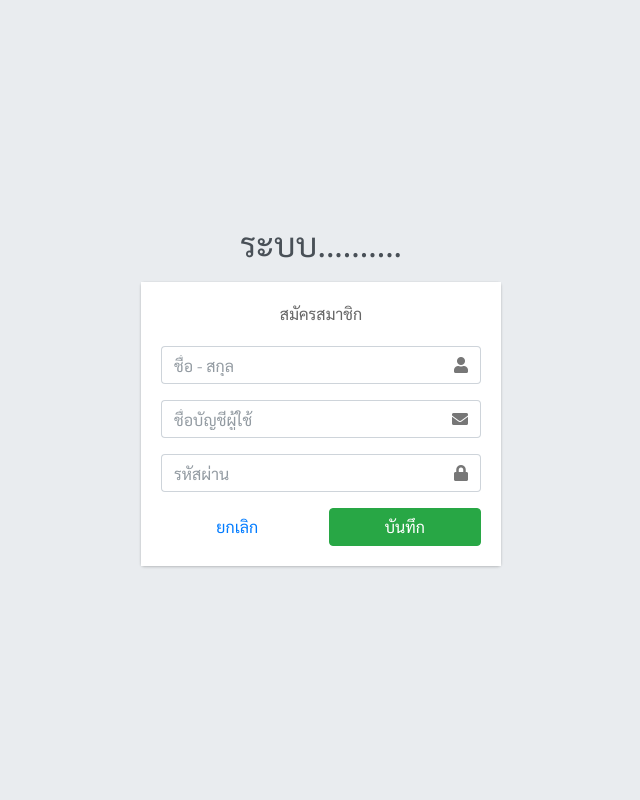
After one commit to ATRKHW/job, a PHP site: page /register.php in a window 1280 px wide. The commit adds this page. Shown: the whole page, without its empty margins (319-959 px from the left). Run offline with PHP 8.4, Linux system fonts and the light colour scheme; some libraries are stand-ins or nearby versions.

Commit message:
register

```diff
--- a/login.php
+++ b/login.php
@@ -54,7 +54,7 @@
                     </div>
                     <div class="row">
                         <div class="col-6">
-                            <button type="submit" class="btn btn-link btn-block">สมัครสมาชิก</button>
+                            <a href="register.php" class="btn btn-link btn-block">สมัครสมาชิก</a>
                         </div>
                         <!-- /.col -->
                         <div class="col-6">
--- /dev/null
+++ b/register.php
@@ -0,0 +1,88 @@
+<!DOCTYPE html>
+<html>
+
+<head>
+	<meta charset="utf-8">
+	<meta http-equiv="X-UA-Compatible" content="IE=edge">
+	<title>AdminLTE 3 | Registration Page</title>
+	<!-- Tell the browser to be responsive to screen width -->
+	<meta name="viewport" content="width=device-width, initial-scale=1">
+
+	<!-- Font Awesome -->
+	<link rel="stylesheet" href="plugins/fontawesome-free/css/all.min.css">
+	<!-- Ionicons -->
+	<link rel="stylesheet" href="https://code.ionicframework.com/ionicons/2.0.1/css/ionicons.min.css">
+	<!-- icheck bootstrap -->
+	<link rel="stylesheet" href="plugins/icheck-bootstrap/icheck-bootstrap.min.css">
+	<!-- Theme style -->
+	<link rel="stylesheet" href="dist/css/adminlte.min.css">
+	<!-- Google Font: Source Sans Pro -->
+	<link href="https://fonts.googleapis.com/css?family=Sarabun&display=swap" rel="stylesheet">
+	<style>
+		body {
+			font-family: 'Sarabun', sans-serif;
+		}
+	</style>
+</head>
+
+<body class="hold-transition register-page">
+	<div class="register-box">
+		<div class="register-logo">
+			<a href="#">ระบบ..........</a>
+		</div>
+
+		<div class="card">
+			<div class="card-body register-card-body">
+				<p class="login-box-msg">สมัครสมาชิก</p>
+
+				<form action="registering.php" method="post">
+					<div class="input-group mb-3">
+						<input type="text" class="form-control" placeholder="ชื่อ - สกุล" name="user_full_name">
+						<div class="input-group-append">
+							<div class="input-group-text">
+								<span class="fas fa-user"></span>
+							</div>
+						</div>
+					</div>
+					<div class="input-group mb-3">
+						<input type="text" class="form-control" placeholder="ชื่อบัญชีผู้ใช้" name="username">
+						<div class="input-group-append">
+							<div class="input-group-text">
+								<span class="fas fa-envelope"></span>
+							</div>
+						</div>
+					</div>
+					<div class="input-group mb-3">
+						<input type="text" class="form-control" placeholder="รหัสผ่าน" name="user_password">
+						<div class="input-group-append">
+							<div class="input-group-text">
+								<span class="fas fa-lock"></span>
+							</div>
+						</div>
+					</div>
+					<div class="row">
+						<div class="col-6">
+							<a href="login.php" class="btn btn-link btn-block">ยกเลิก</a>
+						</div>
+						<!-- /.col -->
+						<div class="col-6">
+							<button type="submit" class="btn btn-success btn-block">บันทึก</button>
+						</div>
+						<!-- /.col -->
+					</div>
+				</form>
+			</div>
+			<!-- /.form-box -->
+		</div><!-- /.card -->
+	</div>
+	<!-- /.register-box -->
+
+	<!-- jQuery -->
+	<script src="plugins/jquery/jquery.min.js"></script>
+	<!-- Bootstrap 4 -->
+	<script src="plugins/bootstrap/js/bootstrap.bundle.min.js"></script>
+	<!-- AdminLTE App -->
+	<script src="dist/js/adminlte.min.js"></script>
+</body>
+
+</html>
--- a/register_form_insert.php
+++ /dev/null
@@ -1,6 +0,0 @@
-<form action="register_insert.php" method="post">
-    <input type="text" name="username" id="">
-    <input type="text" name="user_password" id="">
-    <input type="text" name="user_full_name" id="">
-    <input type="text" name="user_role" id="">
-</form>
--- a/register_insert.php
+++ b/registering.php
@@ -1,10 +1,11 @@
 <?php
 	include 'connection.php';
+	$user_full_name = $_POST['user_full_name'];
 	$username = $_POST['username'];
 	$user_password = $_POST['user_password'];
-	$user_full_name = $_POST['user_full_name'];
-	$user_role = $_POST['user_role'];
+	$user_role = 2;
 	$sql = "INSERT INTO users (username, user_password, user_full_name, user_role) VALUES ('".$username."', '".$user_password."', '".$user_full_name."', '".$user_role."')";
 	$query = mysqli_query($conn, $sql);
 	mysqli_close($conn);
+	header("location: login.php");
 ?>
```
